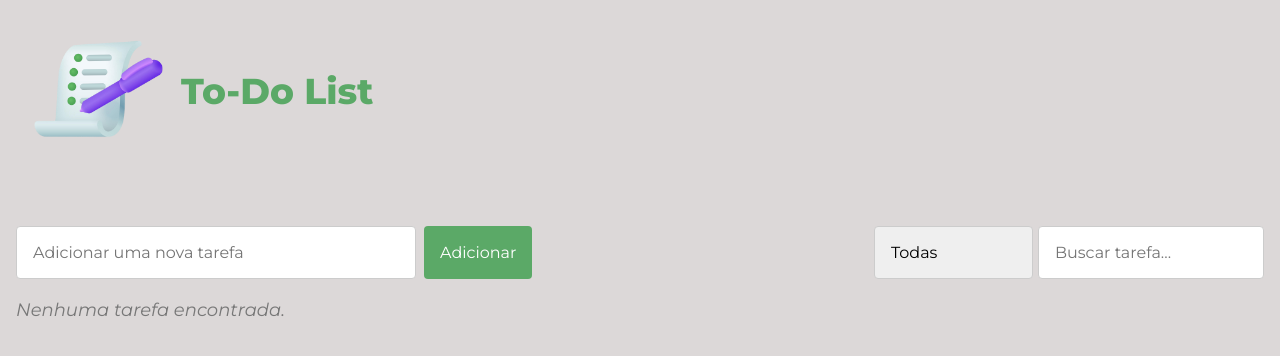
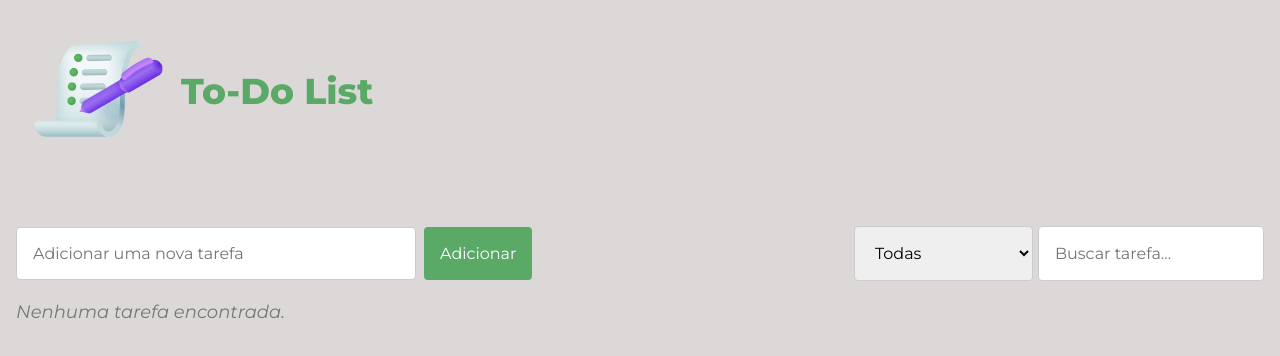
Before and after one commit to jakelinenogueira/to-do-list-app, a Next.js app: page / in a window 1280 px wide. Shown: the top 356 px of the page. Built offline with nearby package versions, Linux system fonts and the light colour scheme.

Commit message:
fix appearance

```diff
--- a/src/components/Filters/Filters.module.scss
+++ b/src/components/Filters/Filters.module.scss
@@ -11,12 +11,6 @@
     border: 1px solid #ccc;
     outline: none;
   }
-
-  select {
-    appearance: none;
-    -webkit-appearance: none;
-    -moz-appearance: none;
-  }
 }
 
 @media (max-width: 767px) {
--- a/src/components/List/List.module.scss
+++ b/src/components/List/List.module.scss
@@ -22,8 +22,6 @@
 
     input[type="checkbox"] {
       appearance: none;
-      -webkit-appearance: none;
-      -moz-appearance: none;
       width: 20px;
       height: 20px;
       border: 2px solid #ccc;
```
